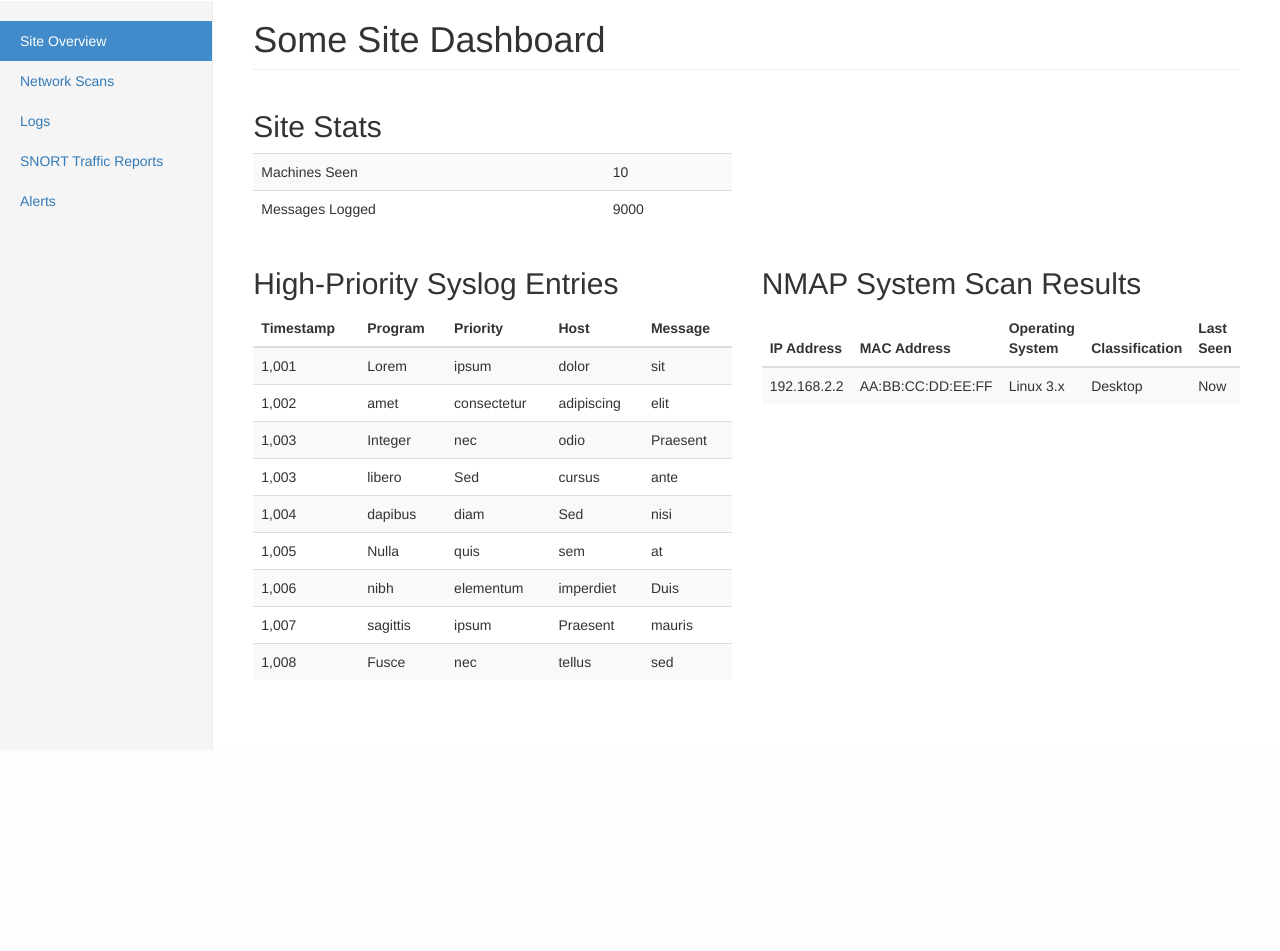
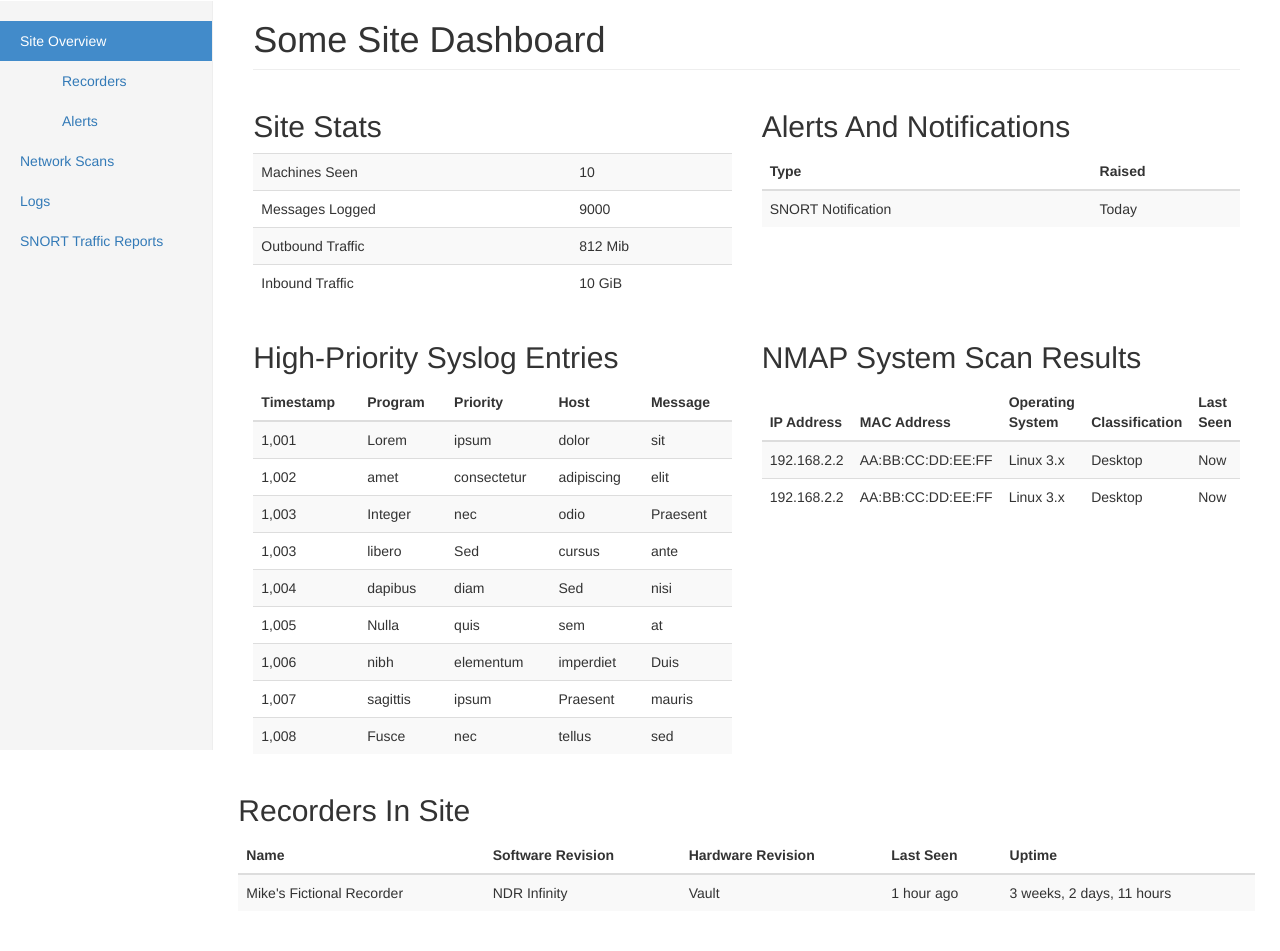
Before and after one commit to SecuredByTHEM/ndr-webui, a Flask app: page / in a window 1280 px wide. Shown: the part 50-1001 px from the top of the page. Before the commit the page ends 800 px from the top, so only its background shows below. Run offline with Flask 2, Linux system fonts and the light colour scheme; some libraries are stand-ins or nearby versions.

Commit message:
Let there be a webUI
Signed-off-by: Michael Casadevall <michaelc@them.com>

```diff
--- a/ndr_webui/templates/index.html
+++ b/ndr_webui/templates/index.html
@@ -15,6 +15,34 @@
               <td>Messages Logged</td>
               <td>9000</td>
             </tr>
+            <tr>
+              <td>Outbound Traffic</td>
+              <td>812 Mib</td>
+            </tr>
+            <tr>
+              <td>Inbound Traffic</td>
+              <td>10 GiB</td>
+            </tr>
+        </table>
+      </div>
+    </div>
+
+    <div class="col-sm-6">
+      <h2>Alerts And Notifications</h2>
+      <div class="table-responsive">
+        <table class="table table-striped">
+          <thead>
+            <tr>
+              <th>Type</th>
+              <th>Raised</th>
+            </tr>
+            <tbody>
+              <tr>
+                <td>SNORT Notification</td>
+                <td>Today</td>
+              </tr>
+            </table>
+          </thead>
         </table>
       </div>
     </div>
@@ -128,11 +156,44 @@
               <td>Desktop</td>
               <td>Now</td>
             </tr>
+            <tr>
+              <td>
+                192.168.2.2
+              </td>
+              <td>AA:BB:CC:DD:EE:FF</td>
+              <td>Linux 3.x</td>
+              <td>Desktop</td>
+              <td>Now</td>
+            </tr>
           </tbody>
         </table>
       </div>
     </div>
   </div>
-</div>
+
+  <div class="row">
+    <h2>Recorders In Site</h2>
+    <div class="table-responsive">
+      <table class="table table-striped">
+        <thead>
+          <tr>
+            <th>Name</th>
+            <th>Software Revision</th>
+            <th>Hardware Revision</th>
+            <th>Last Seen</th>
+            <th>Uptime</th>
+          </tr>
+          <tbody>
+            <tr>
+              <td>Mike's Fictional Recorder</td>
+              <td>NDR Infinity</td>
+              <td>Vault</td>
+              <td>1 hour ago</td>
+              <td>3 weeks, 2 days, 11 hours</td>
+            </tr>
+          </table>
+        </thead>
+      </div>
+  </div>
 </div>
 {% endblock %}
--- a/ndr_webui/templates/site_base.html
+++ b/ndr_webui/templates/site_base.html
@@ -2,18 +2,19 @@
 {% block localnav %}
 
 {% set site_navigation_bar = [
-    ( url_for('site_overview', site_id=site_id), 'overview', 'Site Overview'),
-    ( url_for('site_nmap', site_id=site_id), 'nmap', 'Network Scans'),
-    ( url_for('site_syslog', site_id=site_id), 'logs', 'Logs'),
-    ( '/nonexist', 'snort_traffic', 'SNORT Traffic Reports'),
-    ( '/nonexist', 'alerts', 'Alerts')
+    ( url_for('site_overview', site_id=site_id), 'overview', 'Site Overview', false),
+    ( url_for('site_overview', site_id=site_id), 'recorders', 'Recorders', true),
+    ( '/nonexist', 'alerts', 'Alerts', true),
+    ( url_for('site_nmap', site_id=site_id), 'nmap', 'Network Scans', false),
+    ( url_for('site_syslog', site_id=site_id), 'logs', 'Logs', false),
+    ( '/nonexist', 'snort_traffic', 'SNORT Traffic Reports', false),
 ] -%}
 
 {% set active_page = active_page|default('overview') -%}
 
 <ul class="nav nav-sidebar">
-     {% for href, id, caption in site_navigation_bar %}
-     <li{% if id == active_page %} class="active"{% endif%}><a href="{{ href|e }}">{{ caption|e }}</a>
+     {% for href, id, caption, recessed in site_navigation_bar %}
+     <li{% if id == active_page %} class="active"{% endif%} {%if recessed == true %} style="margin-left:3em" {% endif %}><a href="{{ href|e }}">{{ caption|e }}</a>
     </li>
     {% endfor %}
 </ul>
```
